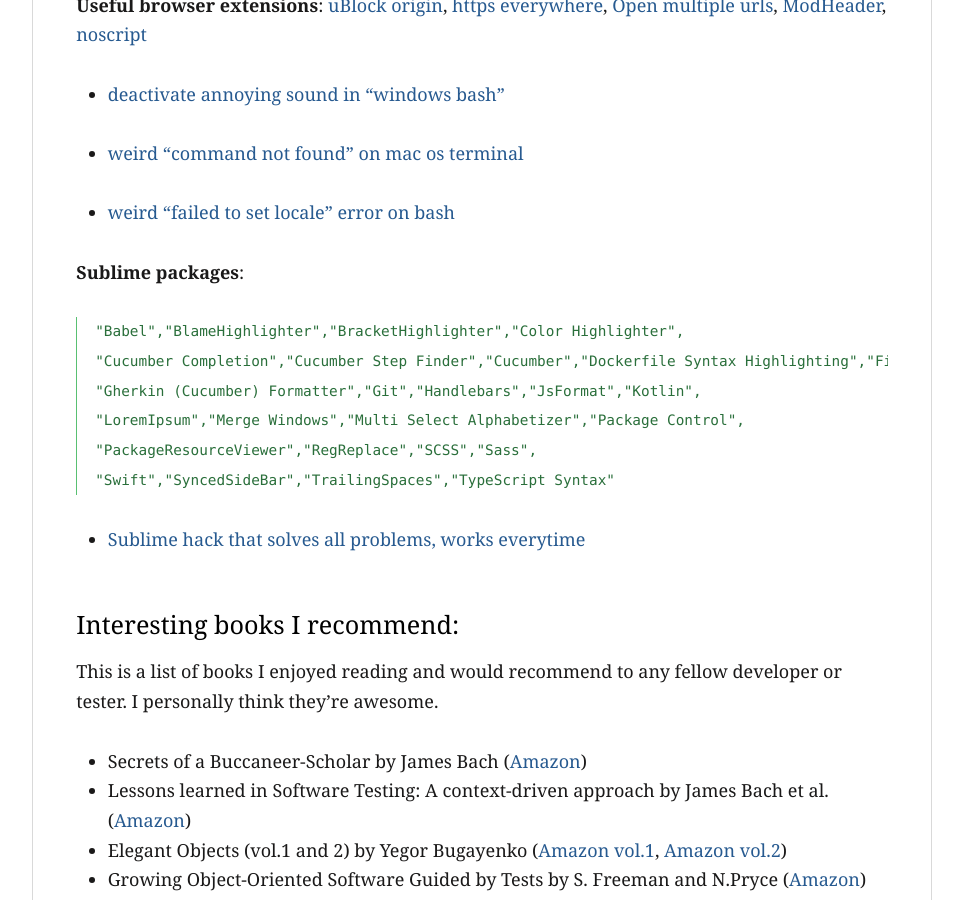
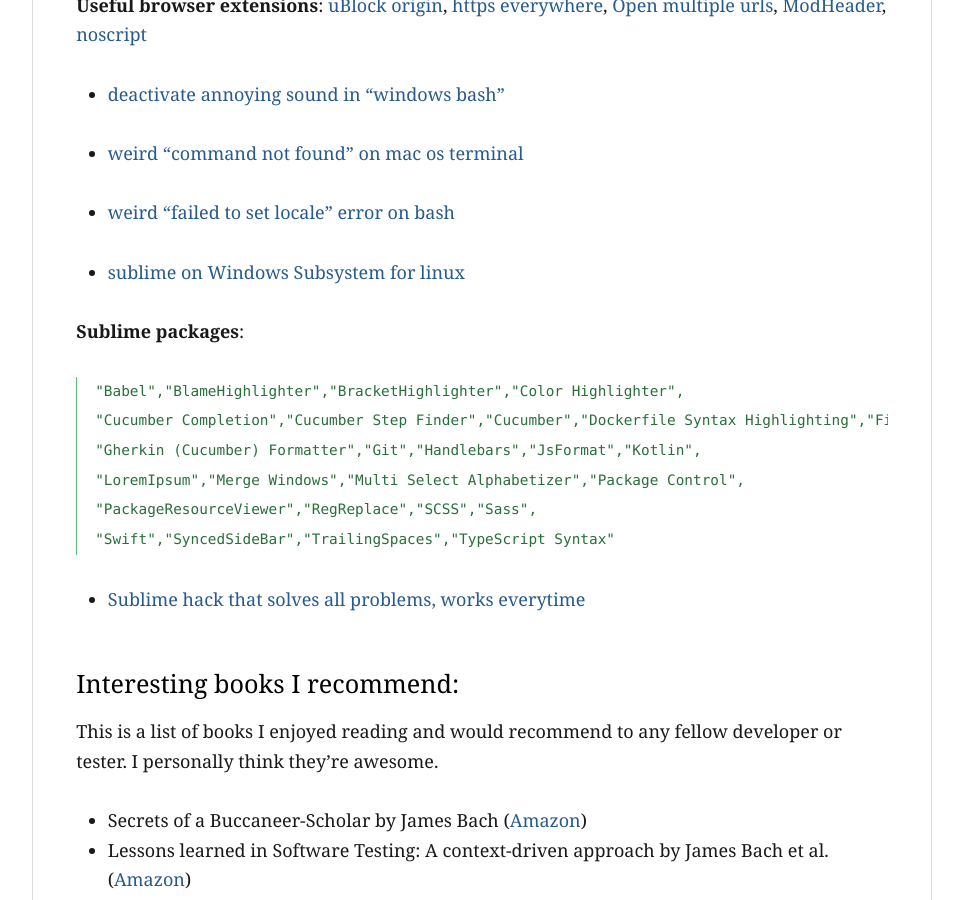
Before and after one commit to filfreire/filfreire.github.io, a Jekyll site: the page built from onboard.md, in a window 1280 px wide and 900 px high, scrolled down 1540 px. Shown: the whole window, without its empty margins (158-1121 px from the left). Built offline with Jekyll 4.4.1, drawn with Linux system fonts in a browser that asks for light colours.

Commit message:
sublime for windows subsys linux

````diff
--- a/onboard.md
+++ b/onboard.md
@@ -50,6 +50,8 @@
 
 - [weird "failed to set locale" error on bash](https://stackoverflow.com/a/56743150/7468990)
 
+- [sublime on Windows Subsystem for linux](https://nickjanetakis.com/blog/using-wsl-and-mobaxterm-to-create-a-linux-dev-environment-on-windows)
+
 **Sublime packages**:
 ```
 "Babel","BlameHighlighter","BracketHighlighter","Color Highlighter",
````
